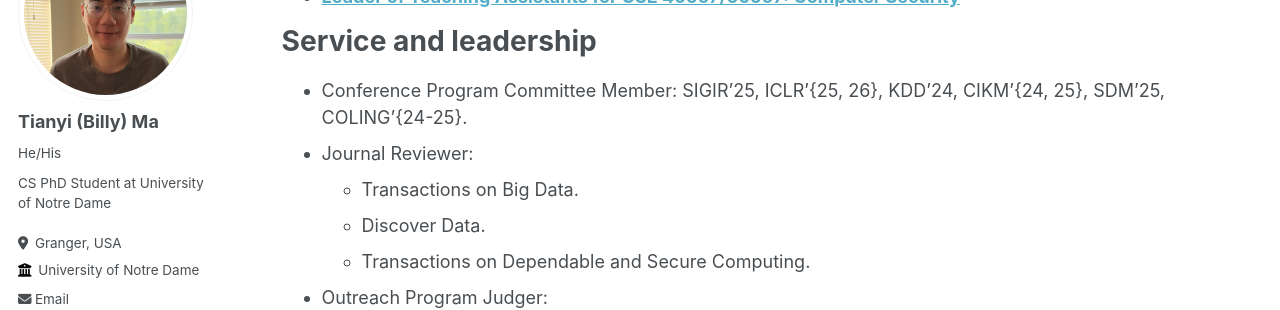
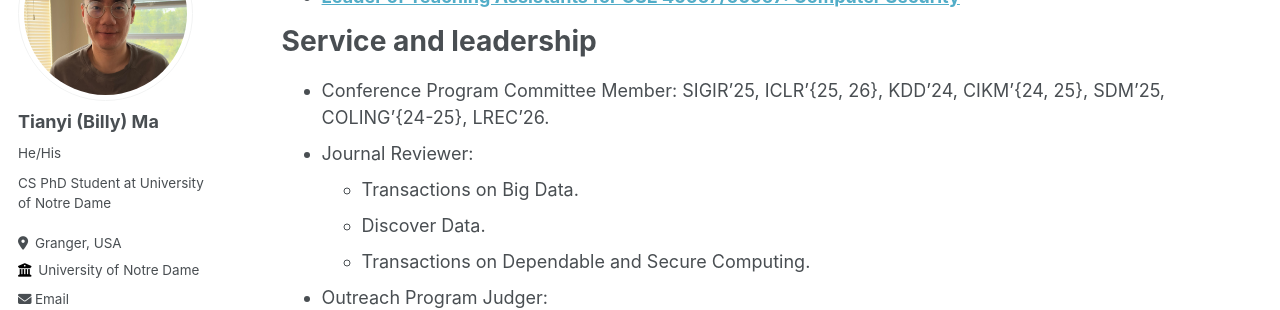
Before and after one commit to Tianyi-Billy-Ma/Tianyi-Billy-Ma.github.io, a Jekyll site: the page built from _pages/cv.md, in a window 1280 px wide and 900 px high, scrolled down 1499 px. Shown: the part 180-490 px from the top of the window. Built offline with Jekyll 4.4.1, drawn with Linux system fonts in a browser that asks for light colours; some web fonts are replaced.

Commit message:
Update CV to include LREC'26 as a Conference Program Committee Member, ensuring the document accurately reflects current service and leadership roles.

```diff
--- a/_pages/cv.md
+++ b/_pages/cv.md
@@ -59,7 +59,7 @@ Teaching
 
 Service and leadership
 ======
-* Conference Program Committee Member: SIGIR'25, ICLR'{25, 26}, KDD'24, CIKM'{24, 25}, SDM'25, COLING'{24-25}.
+* Conference Program Committee Member: SIGIR'25, ICLR'{25, 26}, KDD'24, CIKM'{24, 25}, SDM'25, COLING'{24-25}, LREC'26.
 * Journal Reviewer:
   *  Transactions on Big Data.
   *  Discover Data.
```
